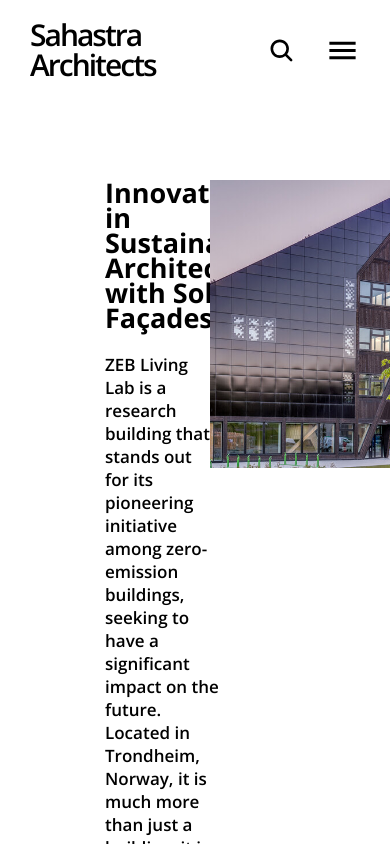
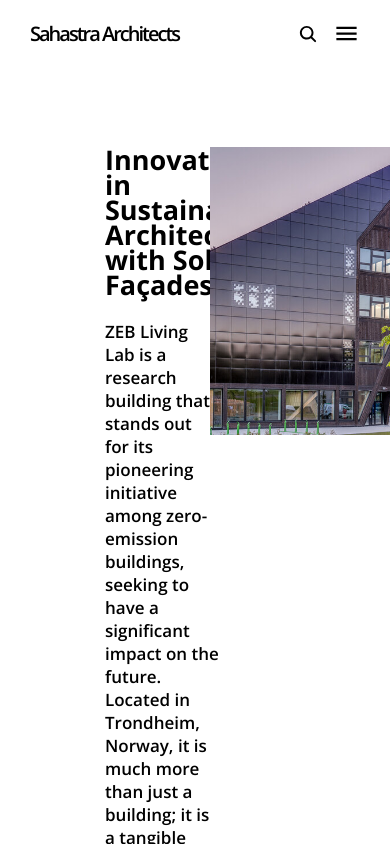
Before and after one commit to somanshu63/SahastraArchitects, a React (Create React App) app: page /news in a window 390 px wide. Shown: the top 844 px of the page. Built offline with nearby package versions, Linux system fonts and the light colour scheme.

Commit message:
responsive under 768

```diff
--- a/src/components/header.js
+++ b/src/components/header.js
@@ -26,8 +26,8 @@ function Header(props) {
         <div className="center flex">
           <IoSearch
             style={{
-              marginRight: "30px",
-              fontSize: "27px",
+              marginRight: `${window.innerWidth < 768 ? "15px" : "30px"}`,
+              fontSize: `${window.innerWidth < 768 ? "20px" : "27px"}`,
             }}
           />
           <IoMdMenu
@@ -35,7 +35,7 @@ function Header(props) {
             onClick={() => {
               props.setSidebar(true);
             }}
-            style={{ fontSize: "35px" }}
+            style={{ fontSize: `${window.innerWidth < 768 ? "27px" : "35px"}` }}
           />
         </div>
       </div>
--- a/src/components/home.js
+++ b/src/components/home.js
@@ -311,8 +311,9 @@ function Home(props) {
       <div className="flex mt-32 items-center justify-center">
         <div className=" m-28 greenbg p-16 pt-12">
           <p className="fs-27 white leading-9 mb-8">
-            Every project is an opportunity to<br></br> make the world a better,
-            healthier<br></br>
+            Every project is an opportunity to
+            {`${window.innerWidth < 550 ? "" : <br></br>}`} make the world a
+            better, healthier{`${window.innerWidth < 550 ? "" : <br></br>}`}
             place.
           </p>
           <span className="fs-17 white border-bottom-white leading-6">
--- a/src/index.css
+++ b/src/index.css
@@ -586,6 +586,9 @@ td {
   .bigImage {
     height: 45vh;
   }
+  .brand {
+    font-size: 25px;
+  }
 }
 
 @media screen and (max-width: 576px) {
@@ -616,7 +619,7 @@ td {
     margin-bottom: 1.5rem;
   }
   .brand {
-    font-size: 30px;
+    font-size: 20px;
   }
   .column {
     flex-direction: column;
@@ -682,4 +685,13 @@ td {
     margin-left: 3rem;
     padding-right: 20vw;
   }
+  .leading-9 {
+    line-height: normal;
+  }
+  .m-28 {
+    margin: 3rem;
+  }
+  .p-16 {
+    padding: 3rem;
+  }
 }
```
